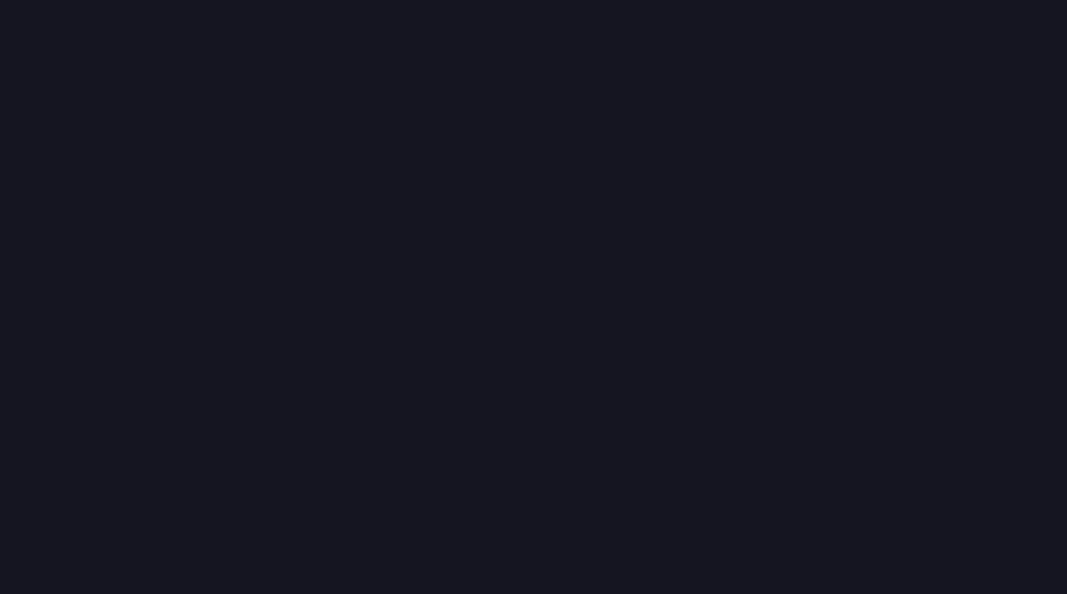
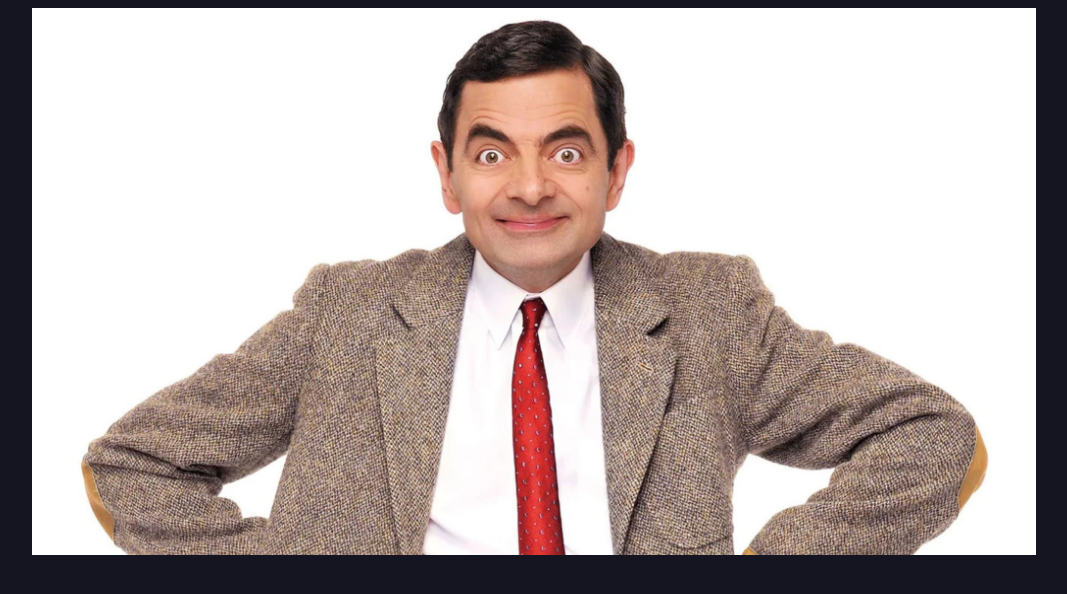
Before and after one commit to Alexander-gMa/CSS-Mem-Slider, a plain HTML site: page cssMemSlider/index.html in a window 1280 px wide. Shown: the whole page, without its empty margins (102-1169 px from the left). Drawn offline with Linux system fonts and the light colour scheme.

Commit message:
feat : add first image-mem (Sun , Oct 17, 2021 13:26 PM)

```diff
--- a/cssMemSlider/index.html
+++ b/cssMemSlider/index.html
@@ -8,16 +8,19 @@
     <title>cssMemSlider</title>
 </head>
 <body>
-    <header>
-      <h1></h1>
-    </header>
     <main>
       <div class="mem-slider">
-        <div id="memes-1"></div>
-        <div id="memes-2"></div>
-        <div id="memes-3"></div>
-        <div id="memes-4"></div>
-        <div id="memes-5"></div>
+        <div class="mem-scroll">
+          <div id="memes first">
+            <img class="img1" src="./assets/mrBeen.jpg" alt="">
+          </div>
+          <div id="memes second">
+            <img class="img1" src="./assets/mrBeen.jpg" alt="">
+          </div>
+          <div id="memes third"></div>
+          <div id="memes fourth"></div>
+          <div id="memes fivth"></div>
+        </div>
       </div>
     </main>
     <footer>
--- a/cssMemSlider/style.css
+++ b/cssMemSlider/style.css
@@ -1,14 +1,36 @@
 *{
   box-sizing: border-box;
 }
-
+html{
+  max-width: 1440px;
+  margin: 0 auto;
+}
+html,body{
+  height: 100%;
+}
 body{
-  height: 100%;
   display: flex;
   flex-direction: column;
+  align-items: center;
   justify-content: center;
-  align-items: center;
   background: rgb(20, 21, 32);
   overflow: hidden;
-
 }
+main{
+  width: 80%;
+  margin-bottom: 20%;
+  overflow: hidden;
+}
+.mem-scroll{
+  width: calc(100%*5);
+  display: flex;
+  overflow-x: hidden;
+  scroll-snap-type: x;
+}
+.memes.first{
+  display: flex;
+}
+.img1{
+  width: 49%;
+  height: 100%;
+}
```
Also changed, not shown: cssMemSlider/assets/mem1.jpg (renamed from cssMemSlider/assets/cover_6.jpg), cssMemSlider/assets/mrBeen.jpg (renamed from cssMemSlider/assets/imgonline-com-ua-convertAChqeUFMIt7i.jpg).
